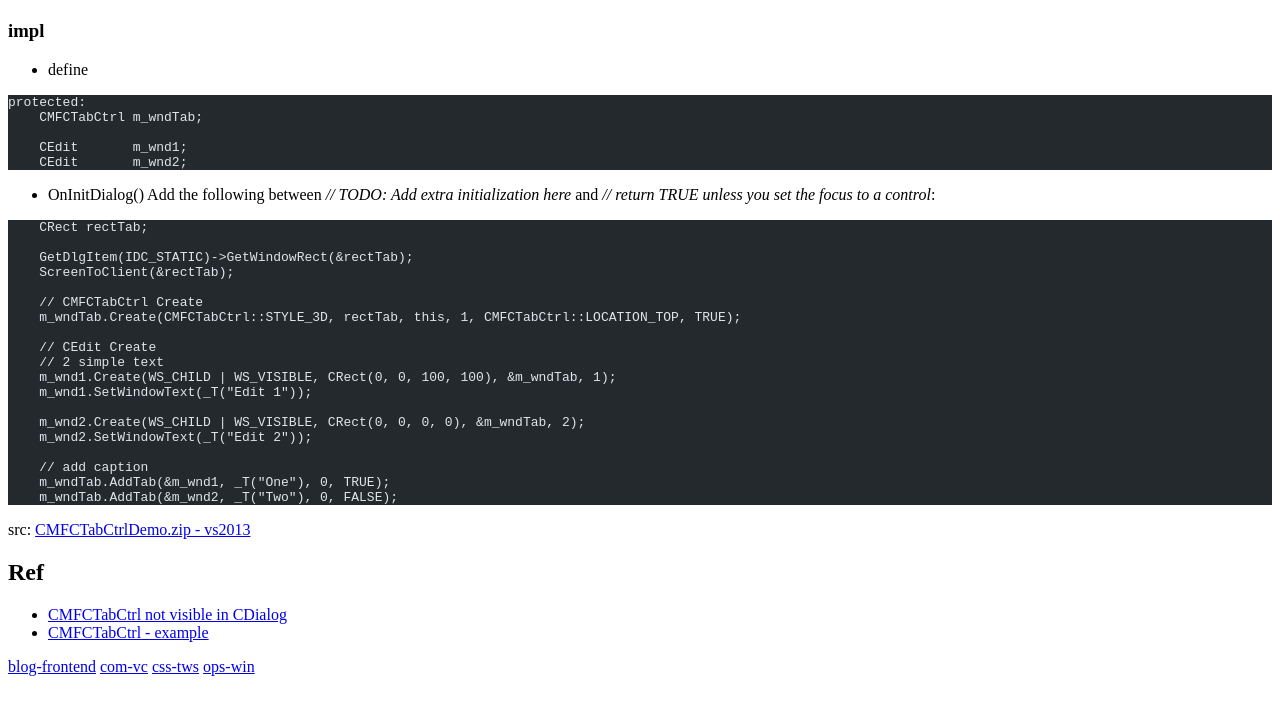
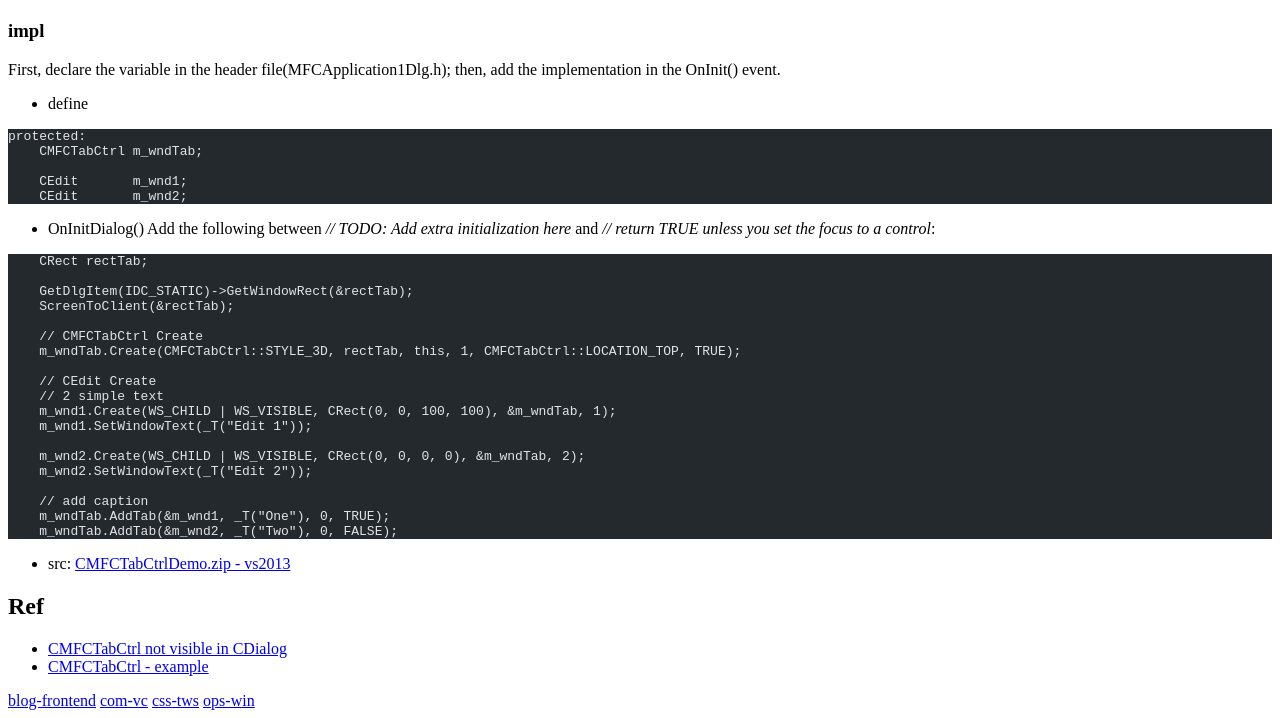
Before and after one commit to tdtc-hrb/com-vc, a plain HTML site: page posts/tutorial11-mfc/index.html in a window 1280 px wide. Shown: the part 596-1314 px from the top of the page. Before the commit the page ends 1280 px from the top, so only its background shows below. Drawn offline with Linux system fonts and the light colour scheme.

Commit message:
update tutorial11-mfc/index.html

```diff
--- a/posts/tutorial11-mfc/index.html
+++ b/posts/tutorial11-mfc/index.html
@@ -6,6 +6,7 @@
 <p><img src="https://github.com/tdtc-hrb/csdn/raw/master/images/MFCApplication1-cmfctab1.png" alt="Drag the label to resize">
 <img src="https://github.com/tdtc-hrb/csdn/raw/master/images/MFCApplication1-cmfctab2.png" alt="Set the label to be invisible"></p>
 <h3 id="impl">impl</h3>
+<p>First, declare the variable in the header file(MFCApplication1Dlg.h); then, add the implementation in the OnInit() event.</p>
 <ul>
 <li>define</li>
 </ul>
@@ -39,7 +40,9 @@ Add the following between
 <span class="line"><span>    // add caption</span></span>
 <span class="line"><span>    m_wndTab.AddTab(&#x26;m_wnd1, _T("One"), 0, TRUE);</span></span>
 <span class="line"><span>    m_wndTab.AddTab(&#x26;m_wnd2, _T("Two"), 0, FALSE);</span></span></code></pre>
-<p>src: <a href="https://pan.baidu.com/s/1atdSf2hi9E6cJP8QMOjnCA?pwd=vlxr">CMFCTabCtrlDemo.zip - vs2013</a></p>
+<ul>
+<li>src: <a href="https://pan.baidu.com/s/1atdSf2hi9E6cJP8QMOjnCA?pwd=vlxr">CMFCTabCtrlDemo.zip - vs2013</a></li>
+</ul>
 <h2 id="ref">Ref</h2>
 <ul>
 <li><a href="https://stackoverflow.com/questions/16455701/cmfctabctrl-not-visible-in-cdialog">CMFCTabCtrl not visible in CDialog</a></li>
```
